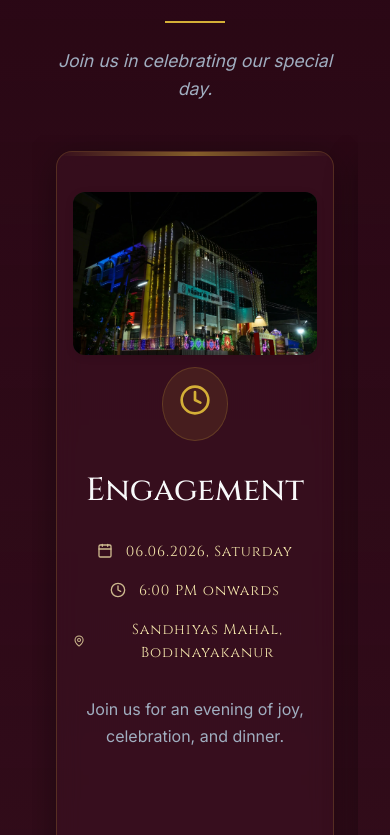
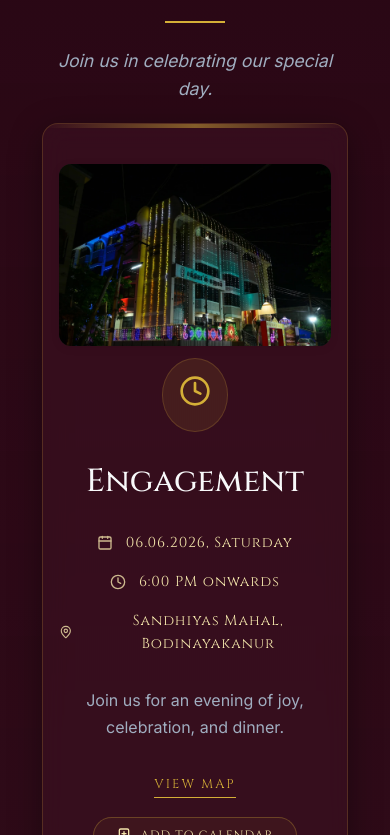
Before and after one commit to vaishnavansakthi/marriage-website, a React (Vite) app: page / in a window 390 px wide. Shown: the part 6349-7184 px from the top of the page. Built offline with nearby package versions, Linux system fonts and the light colour scheme; no server answers.

Commit message:
style: revert wedding events to vertical stacked layout on mobile

```diff
--- a/src/components/Events.css
+++ b/src/components/Events.css
@@ -13,41 +13,30 @@
   min-width: 0;
 }
 
-@media (max-width: 768px) {
+/* Ensure section header stays centered on small screens */
+.events-section .section-header {
+  width: 100%;
+  text-align: center;
+  padding-left: 1rem;
+  padding-right: 1rem;
+  box-sizing: border-box;
+}
+
+@media (max-width: 480px) {
+  /* Stack grid to single column and reduce gaps so header visually centers */
   .events-grid {
-    display: flex;
-    overflow-x: auto;
-    scroll-snap-type: x mandatory;
-    gap: 1.5rem;
-    padding: 1rem 1.5rem 3rem;
-    -webkit-overflow-scrolling: touch;
-    justify-content: flex-start;
-  }
-
-  .events-grid::-webkit-scrollbar {
-    height: 4px;
-  }
-
-  .events-grid::-webkit-scrollbar-track {
-    background: rgba(255, 255, 255, 0.05);
-    border-radius: 10px;
-  }
-
-  .events-grid::-webkit-scrollbar-thumb {
-    background: var(--gold-accent);
-    border-radius: 10px;
-  }
-
-  .event-card {
-    flex: 0 0 85vw;
-    scroll-snap-align: center;
-    max-width: 400px;
+    grid-template-columns: 1fr;
+    gap: 1.25rem;
+    padding: 0 0.6rem;
+    max-width: 420px;
+    margin-left: auto;
+    margin-right: auto;
   }
 
   .events-section .section-header {
     padding-left: 0.5rem;
     padding-right: 0.5rem;
-    margin-bottom: 2rem;
+    margin-bottom: 1.25rem;
   }
 
   .events-section .section-header h2 {
```
